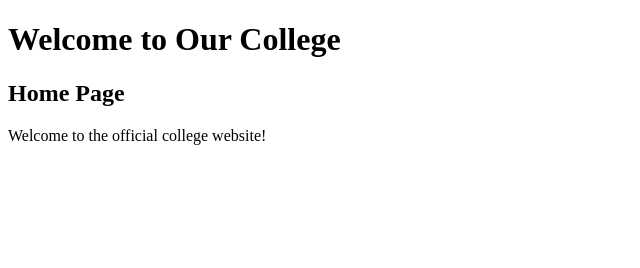
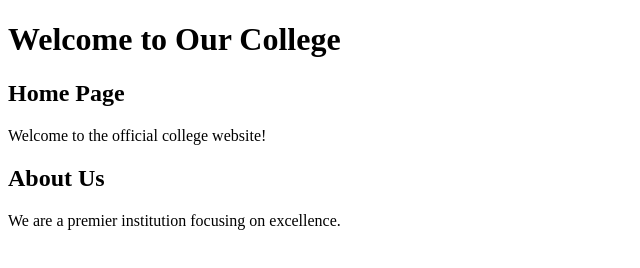
Before and after one commit to Priyanka5103/College-Website-Project, a plain HTML site: page index.html in a window 1280 px wide. Shown: the whole page, without its empty margins (0-640 px from the left). Drawn offline with Linux system fonts and the light colour scheme.

Commit message:
Ravi added to the text into the about-section

```diff
--- a/index.html
+++ b/index.html
@@ -15,7 +15,11 @@
         <!-- Amit will work here -->
     </div>
     <!-- About Section -->
+
     <div id="about">
+    <h2>About Us</h2>
+    <p>We are a premier institution focusing on excellence.</p>
+</div>
         <!-- Ravi will work here -->
     </div>
     <!-- Contact Section -->
```
